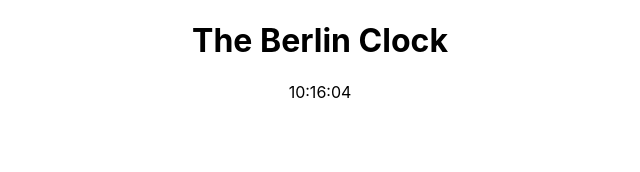
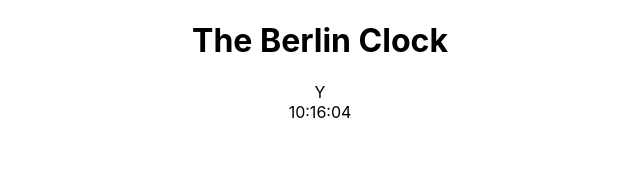
Before and after one commit to GajendraRaj/BerlinClock, a React (Create React App) app: page / in a window 1280 px wide. Shown: the top 172 px of the page, without its empty margins (320-960 px from the left). Built offline with nearby package versions, Linux system fonts and the light colour scheme.

Commit message:
feat: Check BerlinClock  even/odd second value

```diff
--- a/src/component/App.js
+++ b/src/component/App.js
@@ -2,6 +2,7 @@ import React, { useState, useEffect } from "react";
 import StandradClock from "./StandardClock";
 import startClock from "../lib/startClock";
 import "./App.css";
+import BerlinClock from "./BerlinClock";
 
 function App() {
   const [time, setTime] = useState("");
@@ -16,6 +17,7 @@ function App() {
     <div className="App">
       <h1>The Berlin Clock</h1>
       <div>
+        <BerlinClock time={time} />
         <StandradClock time={time} />
       </div>
     </div>
--- /dev/null
+++ b/src/component/BerlinClock.js
@@ -0,0 +1,19 @@
+import React from "react";
+import PropTypes from "prop-types";
+
+const BerlinClock = props => {
+  const berlinFormat = time => {
+    const [hours, minutes, seconds] = time.split(":").map(d => parseInt(d));
+    const firstRow = seconds % 2 === 0 ? "Y" : "O";
+
+    return firstRow;
+  };
+
+  return <div>{berlinFormat(props.time)}</div>;
+};
+
+BerlinClock.propTypes = {
+  time: PropTypes.string.isRequired
+};
+
+export default BerlinClock;
--- a/src/component/StandardClock.js
+++ b/src/component/StandardClock.js
@@ -1,9 +1,9 @@
 import React from "react";
 import PropTypes from "prop-types";
 
-function StandardClock(props) {
+const StandardClock = props => {
   return <div>{props.time}</div>;
-}
+};
 
 StandardClock.propTypes = {
   time: PropTypes.string.isRequired
```
Also changed, not shown: 2 other files (tests, documents, lock files or other folders).
